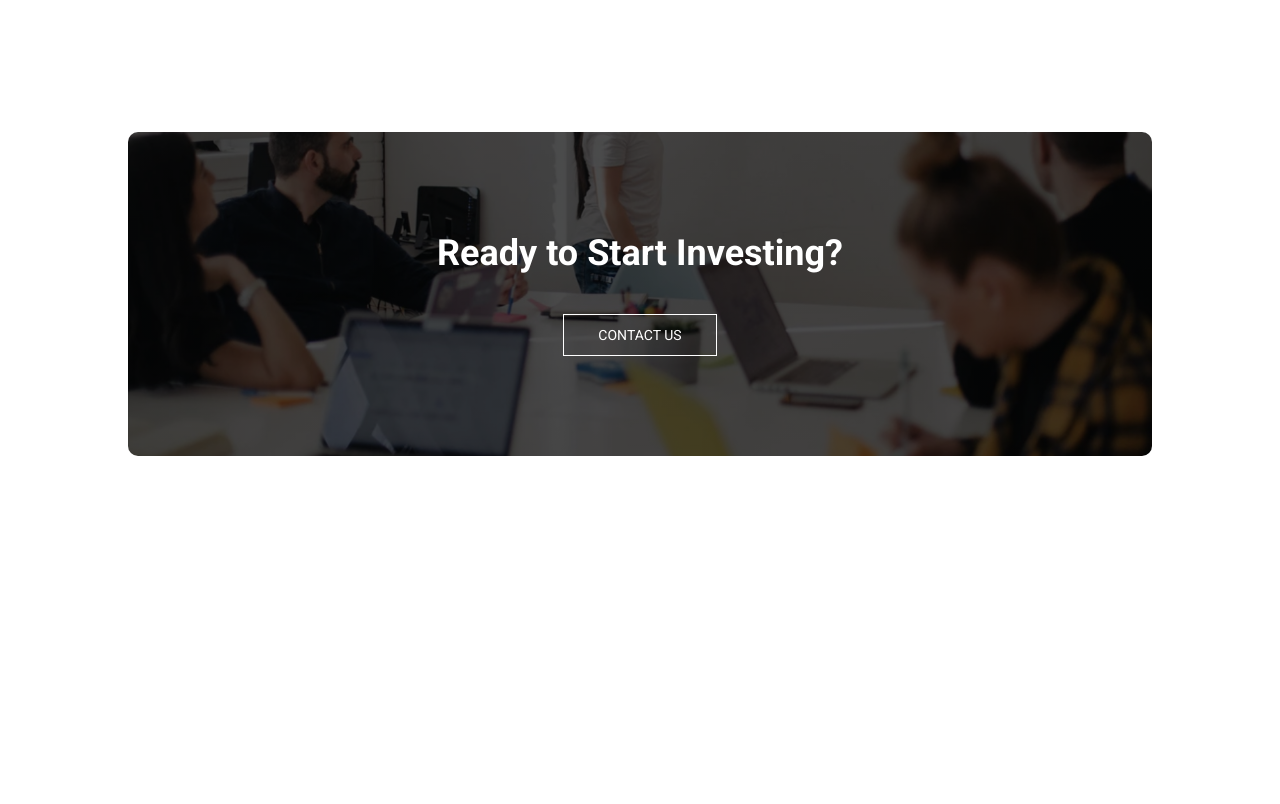
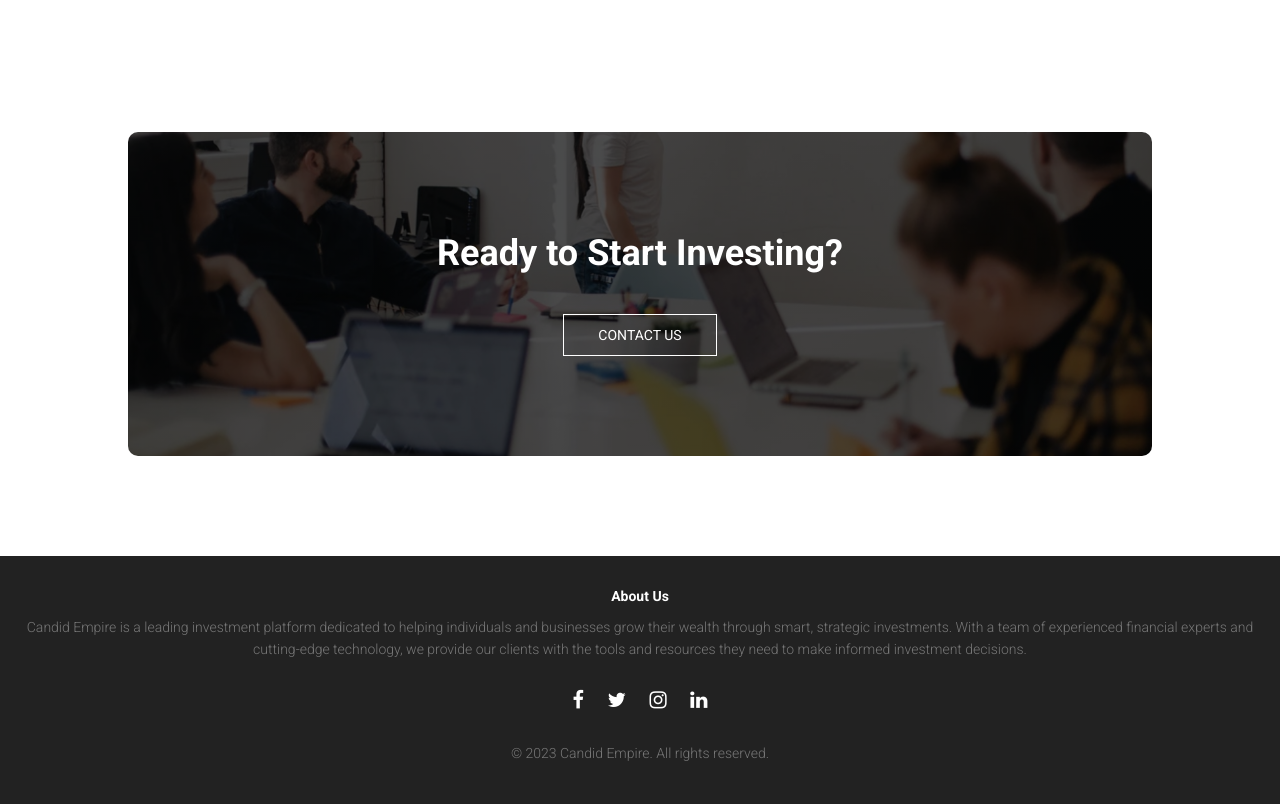
Before and after one commit to EzemaHenrychinaza/candid-empire, a plain HTML site: page index.html in a window 1280 px wide. Shown: the part 3923-4727 px from the top of the page. Before the commit the page ends 4479 px from the top, so only its background shows below. Drawn offline with Linux system fonts and the light colour scheme.

Commit message:
Your descriptive commit message

```diff
--- a/index.html
+++ b/index.html
@@ -195,14 +195,22 @@
         <section class="cta">
             <h1>Ready to Start Investing?</h1>
             <a href="contact.html" class="hero-btn">CONTACT US</a>
+            </section>
 
 
+<!--- footer ------>
+    <footer>
+        <h4>About Us</h4>
+        <p>Candid Empire is a leading investment platform dedicated to helping individuals and businesses grow their wealth through smart, strategic investments. With a team of experienced financial experts and cutting-edge technology, we provide our clients with the tools and resources they need to make informed investment decisions.</p>
+        <div class="icons">
+            <a href="#"><i class="fa fa-facebook"></i></a>
+            <a href="#"><i class="fa fa-twitter"></i></a>
+            <a href="#"><i class="fa fa-instagram"></i></a>
+            <a href="#"><i class="fa fa-linkedin"></i></a>
+        </div>
+        <p>© 2023 Candid Empire. All rights reserved.</p>
 
 
-
-
-
-            </section>
 
 
 
--- a/style.css
+++ b/style.css
@@ -354,3 +354,30 @@ transform: translateX(-50%);
 .close {
   position: absolute; top: 10px; right: 20px; font-size: 28px; cursor: pointer; color: #b8860b;
 }
+ /*----- footer section -----*/
+ footer{
+    background: #222;
+    color: #fff;
+    text-align: center;
+    padding: 30px 0;
+    margin-top: 50px;
+    position: relative;
+    bottom: 0;
+    width: 100%;
+    box-sizing: border-box;
+    font-size: 14px;
+    line-height: 20px;
+    }
+    footer .icons{
+        margin: 20px 0;
+    }
+    footer .icons a{
+        text-decoration: none;
+        color: #fff;
+        margin: 0 10px;
+        font-size: 20px;
+        transition: 0.5s;
+    }
+    footer .icons a:hover{
+        color: goldenrod;
+    }
```
